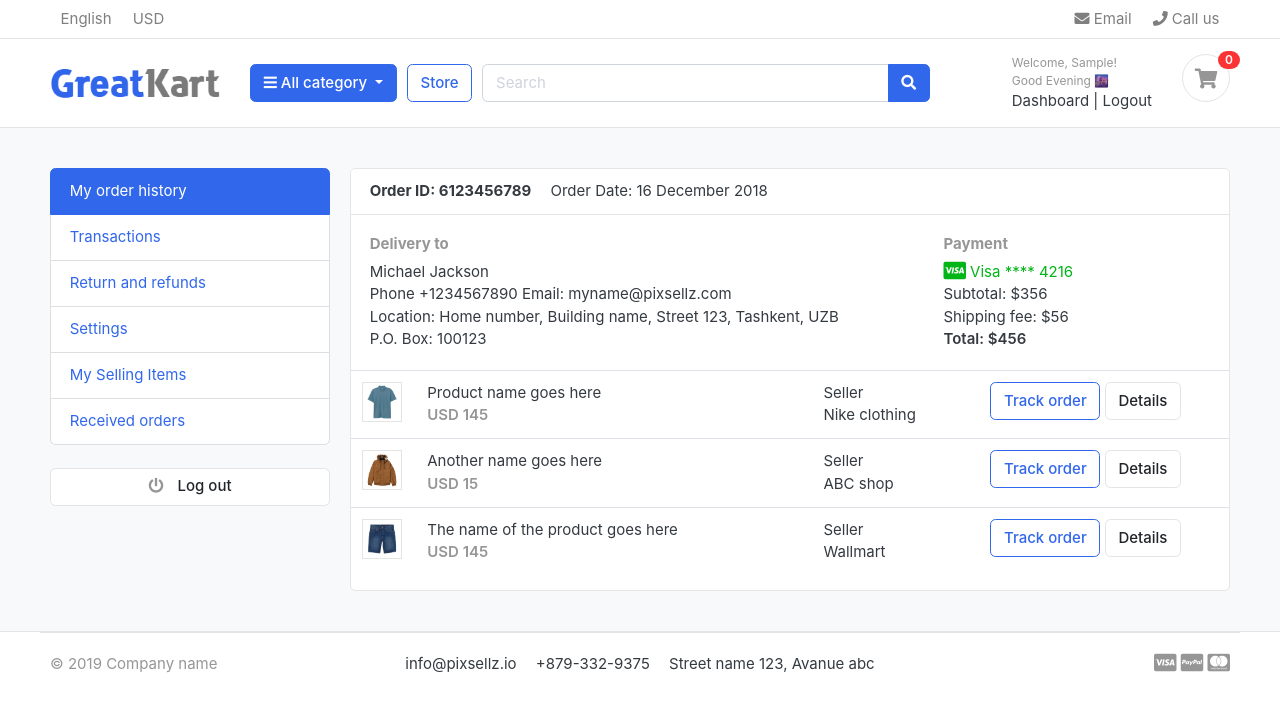
After one commit to Hasan082/Build-Advanced-eCommerce-Project, a Django app: page /accounts/ in a window 1280 px wide. The commit adds this page. Shown: the top 712 px of the page. Run offline with Django 4.2, Linux system fonts and the light colour scheme; the visitor is signed in with stand-in values (Sample User, id 1); data that the repository does not hold is empty; parts of the project's set-up code (start-up, migrations or seed data) failed here and were passed over; some libraries are stand-ins or nearby versions; some web fonts are replaced.

Commit message:
[DASHBOARD] Make dahsboard static page, views and url

```diff
--- /dev/null
+++ b/accounts/templates/dashboard.html
@@ -0,0 +1,124 @@
+<!DOCTYPE HTML>
+<html lang="en">
+<head>
+<meta charset="utf-8">
+<meta http-equiv="pragma" content="no-cache" />
+<meta http-equiv="cache-control" content="max-age=604800" />
+<meta name="viewport" content="width=device-width, initial-scale=1, shrink-to-fit=no">
+
+<title>GreatKart | One of the Biggest Online Shopping Platform</title>
+
+<link href="images/favicon.ico" rel="shortcut icon" type="image/x-icon">
+
+<!-- jQuery -->
+<script src="js/jquery-2.0.0.min.js" type="text/javascript"></script>
+
+<!-- Bootstrap4 files-->
+<script src="js/bootstrap.bundle.min.js" type="text/javascript"></script>
+<link href="css/bootstrap.css" rel="stylesheet" type="text/css"/>
+
+<!-- Font awesome 5 -->
+<link href="fonts/fontawesome/css/all.min.css" type="text/css" rel="stylesheet">
+{% extends 'base.html' %}
+
+{% load static %}
+
+{% block title%}Login{% endblock %}
+
+{% block content %}
+
+<!-- ========================= SECTION CONTENT ========================= -->
+<section class="section-conten padding-y bg">
+
+<div class="container">
+	{% include "includes/alert.html" %}
+	<div class="row">
+	<aside class="col-md-3">
+		<!--   SIDEBAR   -->
+		<ul class="list-group">
+			<a class="list-group-item active" href="#"> My order history </a>
+			<a class="list-group-item" href="#"> Transactions </a>
+			<a class="list-group-item" href="#"> Return and refunds </a>
+			<a class="list-group-item" href="#">Settings </a>
+			<a class="list-group-item" href="#"> My Selling Items </a>
+			<a class="list-group-item" href="#"> Received orders </a>
+		</ul>
+		<br>
+		<a class="btn btn-light btn-block" href="{% url 'logout' %}"> <i class="fa fa-power-off"></i> <span class="text">Log out</span> </a>
+		<!--   SIDEBAR .//END   -->
+	</aside>
+	<main class="col-md-9">
+		<article class="card">
+		<header class="card-header">
+			<strong class="d-inline-block mr-3">Order ID: 6123456789</strong>
+			<span>Order Date: 16 December 2018</span>
+		</header>
+		<div class="card-body">
+			<div class="row">
+				<div class="col-md-8">
+					<h6 class="text-muted">Delivery to</h6>
+					<p>Michael Jackson <br>
+					Phone +1234567890 Email: myname@pixsellz.com <br>
+			    	Location: Home number, Building name, Street 123,  Tashkent, UZB <br>
+			    	P.O. Box: 100123
+			 		</p>
+				</div>
+				<div class="col-md-4">
+					<h6 class="text-muted">Payment</h6>
+					<span class="text-success">
+						<i class="fab fa-lg fa-cc-visa"></i>
+					    Visa  **** 4216
+					</span>
+					<p>Subtotal: $356 <br>
+					 Shipping fee:  $56 <br>
+					 <span class="b">Total:  $456 </span>
+					</p>
+				</div>
+			</div> <!-- row.// -->
+		</div> <!-- card-body .// -->
+		<div class="table-responsive">
+		<table class="table table-hover">
+			<tr>
+				<td width="65">
+					<img src="../images/items/1.jpg" class="img-xs border">
+				</td>
+				<td>
+					<p class="title mb-0">Product name goes here </p>
+					<var class="price text-muted">USD 145</var>
+				</td>
+				<td> Seller <br> Nike clothing </td>
+				<td width="250"> <a href="#" class="btn btn-outline-primary">Track order</a> <a href="#" class="btn btn-light"> Details </a> </td>
+			</tr>
+			<tr>
+				<td>
+					<img src="../images/items/2.jpg" class="img-xs border">
+				</td>
+				<td>
+					<p class="title mb-0">Another name goes here </p>
+					<var class="price text-muted">USD 15</var>
+				</td>
+				<td> Seller <br> ABC shop </td>
+				<td> <a href="#" class="btn btn-outline-primary">Track order</a> <a href="#" class="btn btn-light"> Details </a> </td>
+			</tr>
+			<tr>
+				<td>
+					<img src="../images/items/3.jpg" class="img-xs border">
+				</td>
+				<td>
+					<p class="title mb-0">The name of the product  goes here </p>
+					<var class="price text-muted">USD 145</var>
+				</td>
+				<td> Seller <br> Wallmart </td>
+				<td> <a href="#" class="btn btn-outline-primary">Track order</a> <a href="#" class="btn btn-light"> Details </a> </td>
+			</tr>
+		</table>
+		</div> <!-- table-responsive .end// -->
+		</article> <!-- order-group.// -->
+	</main>
+</div> <!-- row.// -->
+</div>
+
+
+</section>
+<!-- ========================= SECTION CONTENT END// ========================= -->
+{% endblock %}
--- a/accounts/templates/login.html
+++ b/accounts/templates/login.html
@@ -10,7 +10,7 @@
 <section class="section-conten padding-y" style="min-height:84vh">
     {% if request.GET.command == "verification" %}
         <div class="alert-info p-4 p-sm-3 text-center m-auto" style="max-width: 700px; margin-top:50px;">
-            <p>Thanks for registering with us. We have sent a verification email to your {{ request.GET.email }}. Please verify your email to activate your account.</p>
+            <p>Thanks for registering with us. We have sent a verification email to your email address {{ request.GET.email }}. Please verify your email to activate your account.</p>
             <p>IF you already verified, Please <a href="{% url 'login'%}">Log in</a></p>
         </div>
     {% else %}
@@ -34,6 +34,7 @@
           <div class="form-group">
               <button type="submit" class="btn btn-primary btn-block"> Login  </button>
           </div> <!-- form-group// -->
+          {% include "includes/alert.html" %}
       </form>
       </div> <!-- card-body.// -->
     </div> <!-- card .// -->
--- a/accounts/urls.py
+++ b/accounts/urls.py
@@ -7,4 +7,7 @@ urlpatterns = [
     path('logout/', views.logout, name='logout'),
     path('register/', views.register, name='register'),
     path('activate/<uidb64>/<token>/', views.activate, name='activate'),
+    path('dashboard/', views.dashboard, name='dashboard'),
+    path('', views.dashboard, name='dashboard'),
+
 ]
--- a/accounts/views.py
+++ b/accounts/views.py
@@ -81,14 +81,15 @@ def login(request):
 
         if user is not None:
             auth.login(request, user)
-            return redirect('index')
+            messages.success(request, 'You are now logged in.')
+            return redirect('dashboard')
         else:
             messages.error(request, 'Invalid email or password.')
             return redirect('login')
     return render(request, 'login.html')
 
 
-@login_required(login_url="login")
+@login_required
 def logout(request):
     auth.logout(request)
     messages.success(request, 'Logged out successfully.')
@@ -110,3 +111,8 @@ def activate(request, uidb64, token):
     else:
         messages.error(request, 'Activation link is invalid!')
         return redirect('register')
+
+
+@login_required
+def dashboard(request):
+    return render(request, 'dashboard.html')
--- a/templates/includes/navbar.html
+++ b/templates/includes/navbar.html
@@ -64,7 +64,7 @@
 							<small class="title text-muted">Welcome, {{ user.first_name }}!</small>
 							<small class="title text-muted" id="greetings"></small>
 							<div>
-								<a href="#">Dashboard</a> <span class="dark-transp"> | </span>
+								<a href="{% url 'dashboard' %}">Dashboard</a> <span class="dark-transp"> | </span>
 								<a href="{% url 'logout' %}">Logout</a>
 							</div>
 						{% else %}
```
